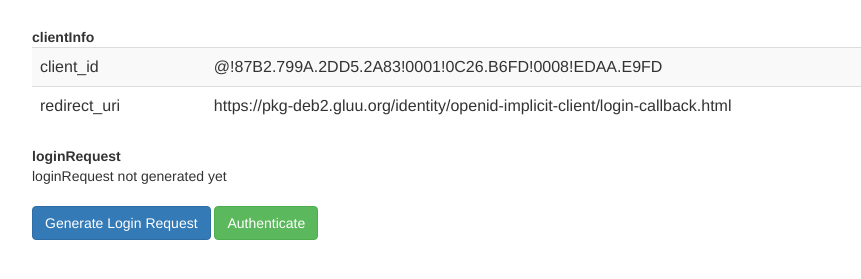
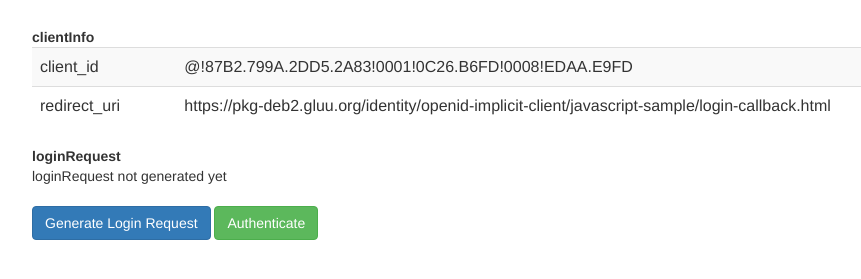
Before and after one commit to GluuFederation/openid-implicit-client, a plain HTML site: page javascript-sample/implicit-test.html in a window 1280 px wide. Shown: the part 63-342 px from the top of the page, without its empty margins (38-899 px from the left). Drawn offline with nearby package versions, Linux system fonts and the light colour scheme; no server answers.

Commit message:
Organize all javascript client in a specific folder

```diff
--- a/implicit-test.html
+++ b/javascript-sample/implicit-test.html
@@ -11,7 +11,7 @@
         <script>
             var clientInfo = {
                 client_id : '@!87B2.799A.2DD5.2A83!0001!0C26.B6FD!0008!EDAA.E9FD',
-                redirect_uri : 'https://pkg-deb2.gluu.org/identity/openid-implicit-client/login-callback.html'
+                redirect_uri : 'https://pkg-deb2.gluu.org/identity/openid-implicit-client/javascript-sample/login-callback.html'
             };
 
             var providerInfo = OIDC.discover('https://pkg-deb2.gluu.org');
```
Also changed, not shown: javascript-sample/README.md (added), javascript-sample/login-callback.html (renamed from login-callback.html).
